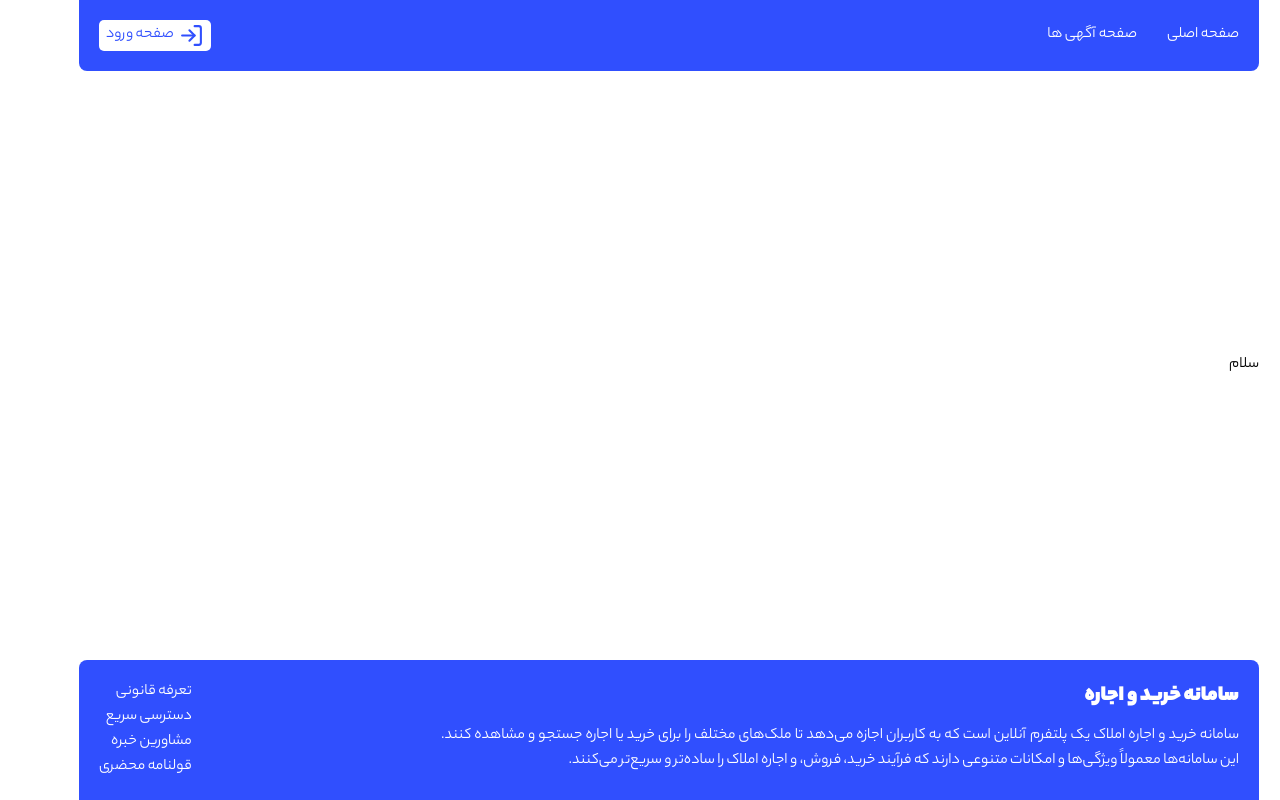
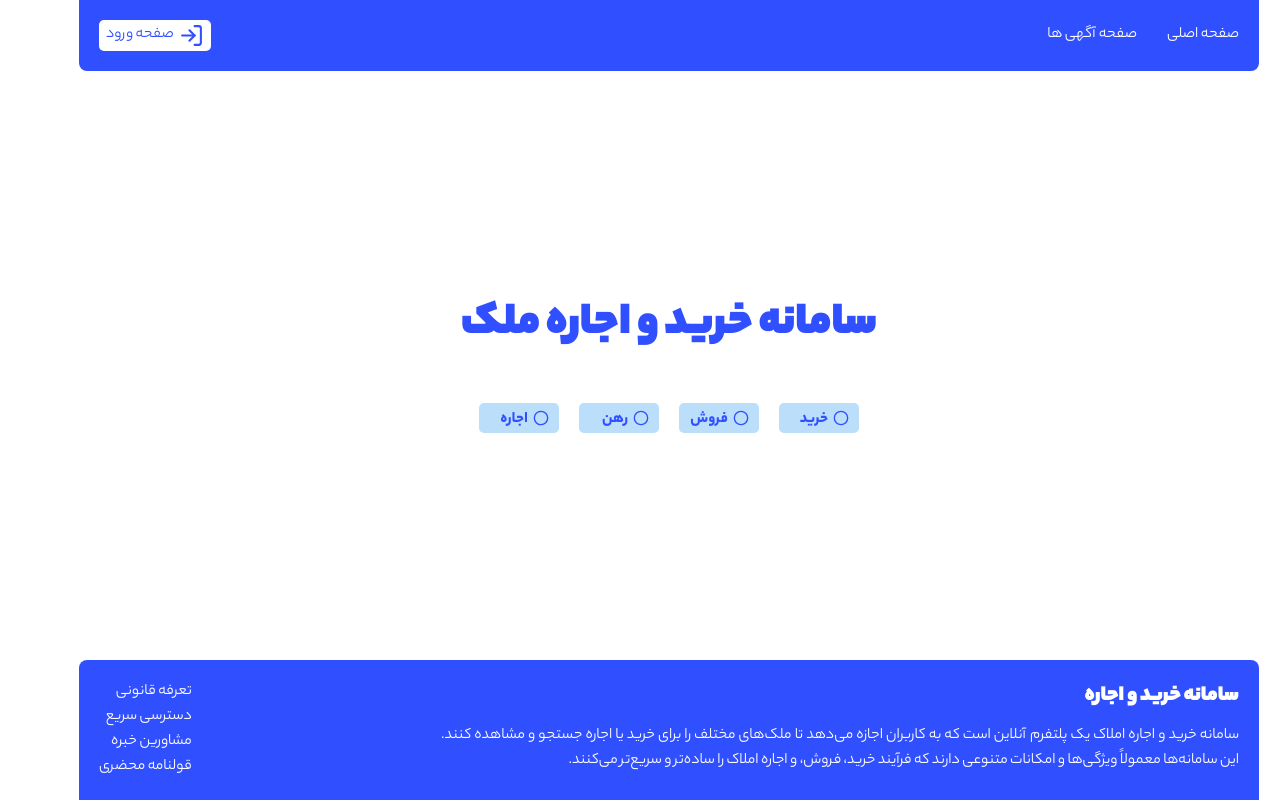
Before and after one commit to hasan814/RealState, a Next.js app: page / in a window 1280 px wide. Built offline with nearby package versions, Linux system fonts and the light colour scheme; no server answers.

Commit message:
Start Added Main Page

```diff
--- a/src/components/templates/Home/HomePage.jsx
+++ b/src/components/templates/Home/HomePage.jsx
@@ -1,7 +1,27 @@
+import { v4 as uuidv4 } from "uuid";
+import { services } from "@/utils/helper";
+import { FiCircle } from "react-icons/fi";
+
 import styles from "./HomePage.module.css";
 
 const HomePage = () => {
-  return <div className={styles.container}>سلام</div>;
+  return (
+    <>
+      <div className={styles.banner}>
+        <div className={styles.desc}>
+          <h1>سامانه خرید و اجاره ملک</h1>
+          <ul>
+            {services.map((service) => (
+              <li key={uuidv4()}>
+                <FiCircle />
+                <span>{service}</span>
+              </li>
+            ))}
+          </ul>
+        </div>
+      </div>
+    </>
+  );
 };
 
 export default HomePage;
--- a/src/components/templates/Home/HomePage.module.css
+++ b/src/components/templates/Home/HomePage.module.css
@@ -0,0 +1,108 @@
+.banner {
+  display: flex;
+  justify-content: center;
+  align-items: center;
+  border-radius: 10px;
+  padding: 20px;
+  margin: 100px 0;
+}
+
+.desc {
+  width: 100%;
+  text-align: center;
+  color: #304ffe;
+}
+
+.desc h1 {
+  font-weight: 700;
+  font-size: 3rem;
+  margin-bottom: 30px;
+}
+
+.desc ul {
+  list-style: none;
+  display: flex;
+  justify-content: center;
+  flex-wrap: wrap;
+}
+
+.desc li {
+  display: flex;
+  align-items: center;
+  width: 80px;
+  margin: 10px;
+  background-color: #bbdefb;
+  padding: 5px 10px;
+  border-radius: 5px;
+}
+
+.desc span {
+  font-weight: 400;
+  margin-right: 5px;
+  height: 20px;
+}
+
+.categories {
+  display: flex;
+  justify-content: space-between;
+  flex-wrap: wrap;
+  margin: 50px 0;
+}
+
+.city {
+  margin: 100px 0;
+}
+
+.city h3 {
+  font-weight: 600;
+  font-size: 2rem;
+  text-align: center;
+  color: #304ffe;
+}
+
+.city ul {
+  display: flex;
+  justify-content: space-between;
+  flex-wrap: wrap;
+  margin-top: 50px;
+  list-style: none;
+}
+
+.city li {
+  background-color: #bbdefb;
+  color: #304ffe;
+  font-size: 1.2rem;
+  width: 250px;
+  margin: 10px 0;
+  display: flex;
+  justify-content: center;
+  align-items: center;
+  padding: 10px;
+  border-radius: 10px;
+}
+
+.city span {
+  height: 30px;
+  margin-right: 15px;
+  font-weight: 400;
+}
+
+@media (max-width: 1000px) {
+  .banner {
+    flex-direction: column-reverse;
+  }
+}
+
+@media (max-width: 600px) {
+  .desc h1 {
+    font-size: 2.5rem;
+  }
+
+  .categories {
+    justify-content: center;
+  }
+
+  .city ul {
+    justify-content: center;
+  }
+}
--- a/src/utils/helper.js
+++ b/src/utils/helper.js
@@ -9,3 +9,16 @@
   store: <BiStore />,
   office: <GiOfficeChair />,
 };
+
+export const services = ["خرید", "فروش", "رهن", "اجاره"];
+
+export const cities = [
+  "تهران",
+  "سنندج",
+  "کرمانشاه",
+  "اهواز",
+  "مشهد",
+  "اصفحان",
+  "شیراز",
+  "خرم آباد",
+];
```
Also changed, not shown: src/components/templates/Edit/EditPage.jsx (deleted, +0 -7 lines), src/components/templates/Edit/EditPage.module.css (deleted).
